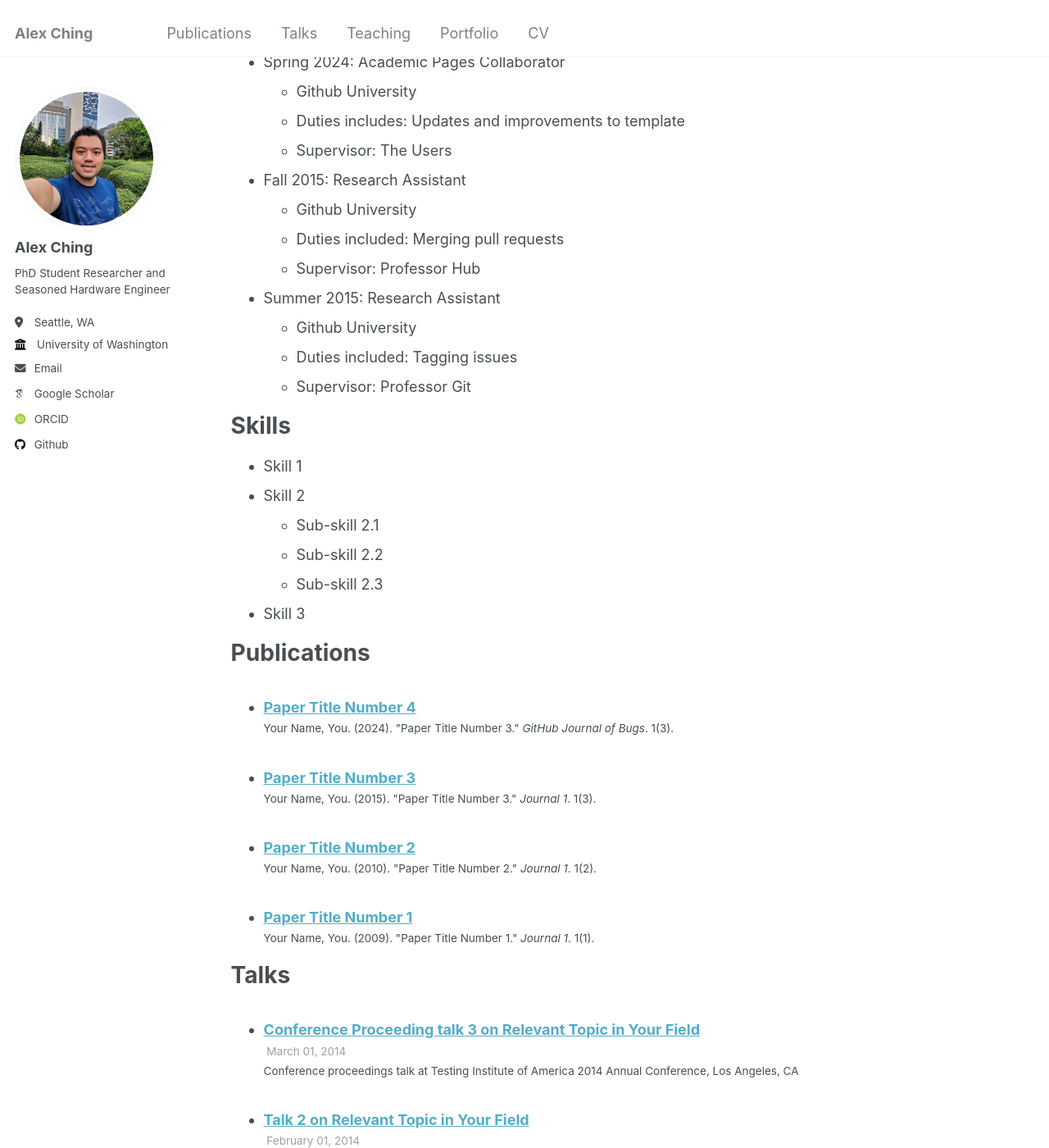
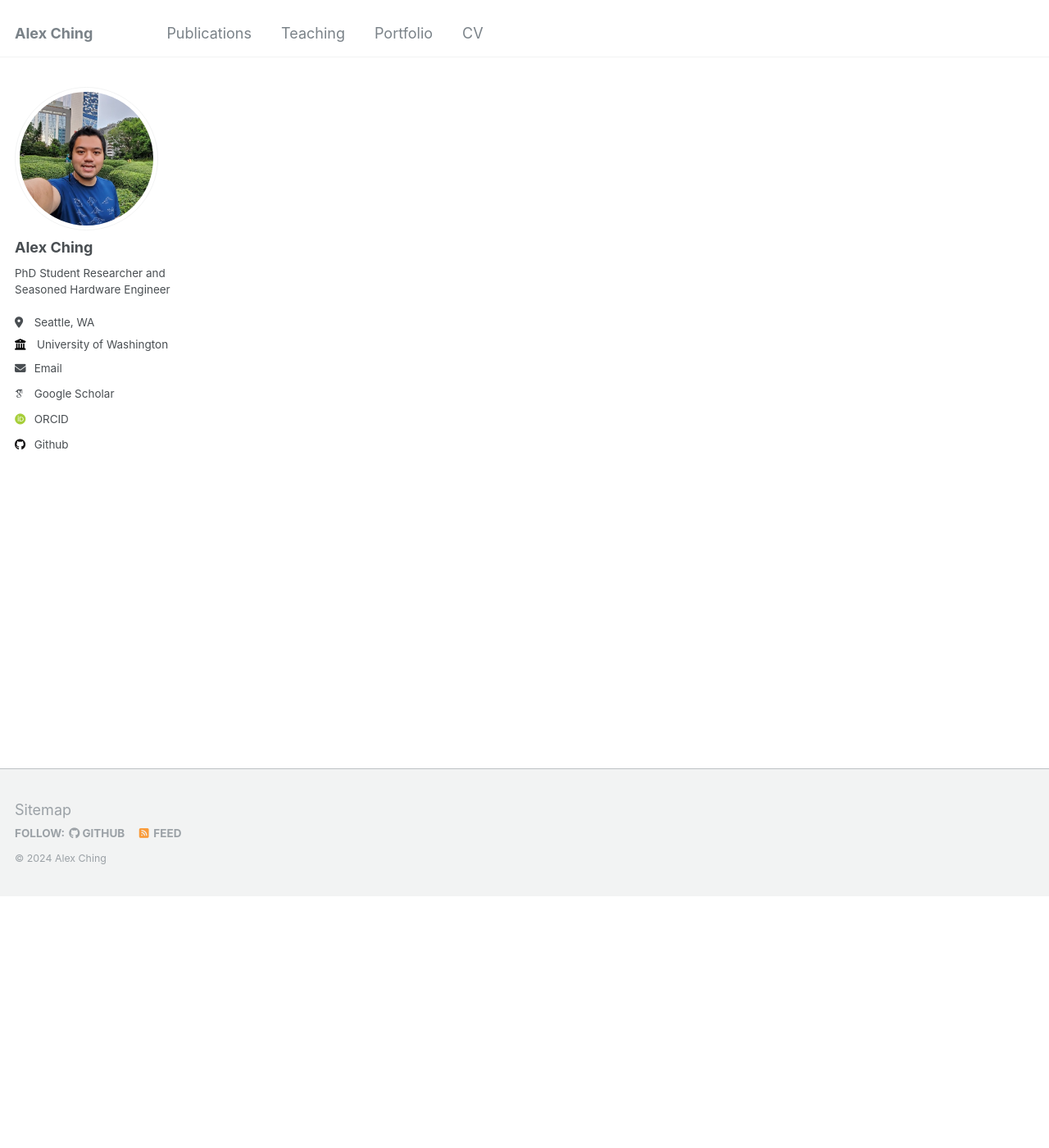
Before and after one commit to atching/atching.github.io, a Jekyll site: the page built from _pages/cv.md, in a window 1280 px wide and 1400 px high, scrolled down 307 px. Shown: the whole window at 82% size. Built offline with Jekyll 4.4.1, drawn with Linux system fonts in a browser that asks for light colours; some web fonts are replaced; some of the changed text lies outside the part shown.

```diff
--- a/_data/navigation.yml
+++ b/_data/navigation.yml
@@ -8,9 +8,6 @@ main:
   - title: "Publications"
     url: /publications/
 
-  - title: "Talks"
-    url: /talks/
-
   - title: "Teaching"
     url: /teaching/
 
--- a/_pages/cv.md
+++ b/_pages/cv.md
@@ -8,57 +8,3 @@ redirect_from:
 ---
 
 {% include base_path %}
-
-Education
-======
-* Ph.D in Version Control Theory, GitHub University, 2018 (expected)
-* M.S. in Jekyll, GitHub University, 2014
-* B.S. in GitHub, GitHub University, 2012
-
-Work experience
-======
-* Spring 2024: Academic Pages Collaborator
-  * Github University
-  * Duties includes: Updates and improvements to template
-  * Supervisor: The Users
-
-* Fall 2015: Research Assistant
-  * Github University
-  * Duties included: Merging pull requests
-  * Supervisor: Professor Hub
-
-* Summer 2015: Research Assistant
-  * Github University
-  * Duties included: Tagging issues
-  * Supervisor: Professor Git
-
-Skills
-======
-* Skill 1
-* Skill 2
-  * Sub-skill 2.1
-  * Sub-skill 2.2
-  * Sub-skill 2.3
-* Skill 3
-
-Publications
-======
-  <ul>{% for post in site.publications reversed %}
-    {% include archive-single-cv.html %}
-  {% endfor %}</ul>
-
-Talks
-======
-  <ul>{% for post in site.talks reversed %}
-    {% include archive-single-talk-cv.html  %}
-  {% endfor %}</ul>
-
-Teaching
-======
-  <ul>{% for post in site.teaching reversed %}
-    {% include archive-single-cv.html %}
-  {% endfor %}</ul>
-
-Service and leadership
-======
-* Currently signed in to 43 different slack teams
--- a/_pages/publications.html
+++ b/_pages/publications.html
@@ -6,7 +6,7 @@ author_profile: true
 ---
 
 {% if site.author.googlescholar %}
-  <div class="wordwrap">You can also find my articles on <a href="{{site.author.googlescholar}}">my Google Scholar profile</a>.</div>
+  <div class="wordwrap">You can also find my articles on <a href="{{https://scholar.google.com/citations?user=T6A_VNQAAAAJ&hl=en}}">my Google Scholar profile</a>.</div>
 {% endif %}
 
 {% include base_path %}
```
Also changed, not shown: _pages/about.md (+22 -5 lines).
